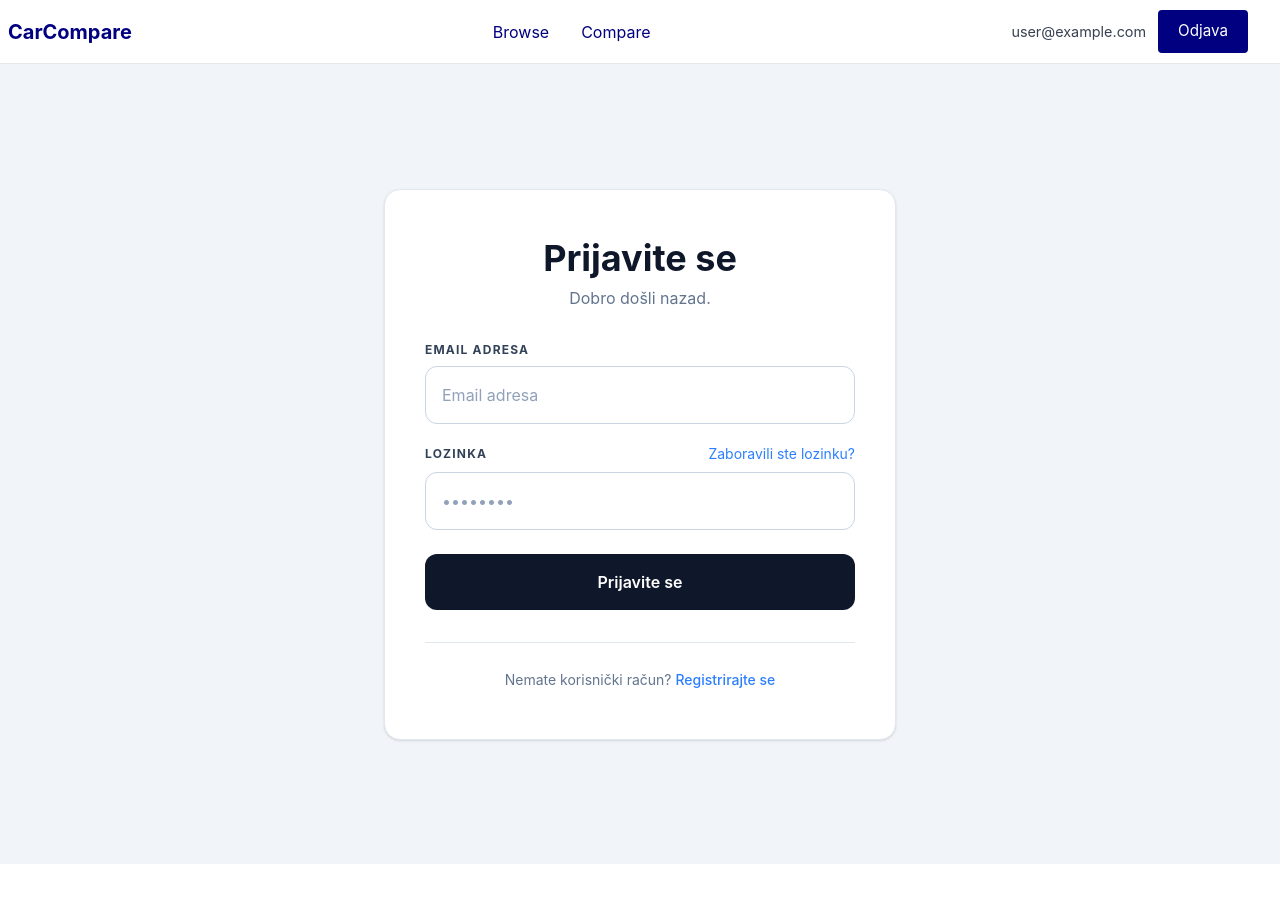
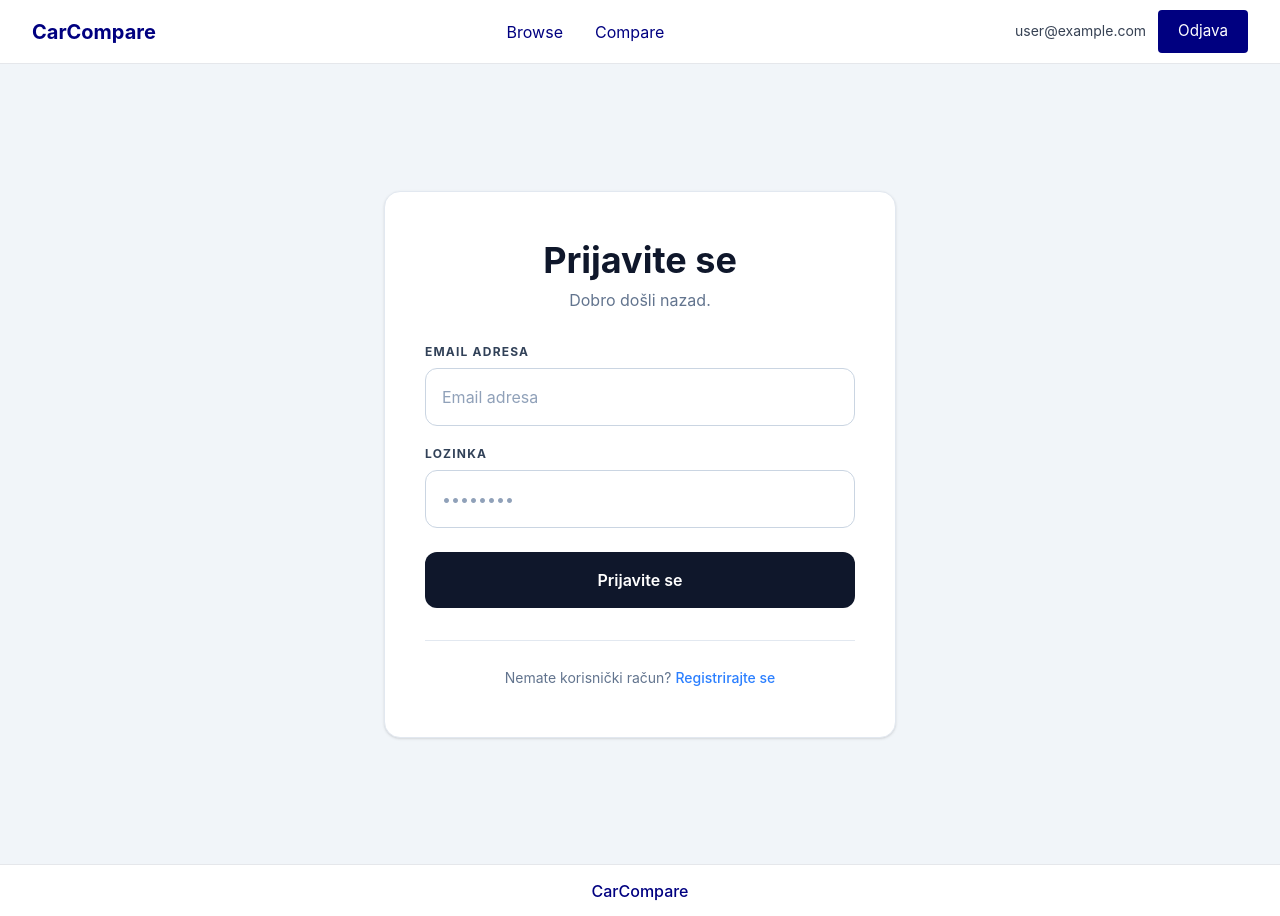
Before and after one commit to Diego160405/CarCompare, a Vue app: page /login in a window 1280 px wide. Before the commit the page ends 864 px from the top, so only its background shows below. Built offline with nearby package versions, Linux system fonts and the light colour scheme; no server answers; sample sign-in values are in the browser's storage.

Commit message:
Footer i tailwind u headeru(gdje nije dugacak)

```diff
--- a/src/App.vue
+++ b/src/App.vue
@@ -1,8 +1,14 @@
 <script setup>
 import Header from '@/components/Header.vue'
+import Footer from '@/components/Footer.vue'
 </script>
 
 <template>
-  <Header />
-  <RouterView />
+  <div class="flex flex-col min-h-screen">
+    <Header />
+    <main class="flex-1">
+      <RouterView />
+    </main>
+    <Footer />
+  </div>
 </template>
--- /dev/null
+++ b/src/components/Footer.vue
@@ -0,0 +1,5 @@
+<template>
+  <footer class="flex items-center justify-center h-13 bg-white border-t border-gray-200">
+    <span class="text-base font-medium text-navy" style="color: navy;">CarCompare</span>
+  </footer>
+</template>
--- a/src/components/Header.vue
+++ b/src/components/Header.vue
@@ -19,47 +19,32 @@ const logout = async () => {
 </script>
 
 <template>
-  <header class="header">
+  <header class="flex items-center justify-between px-8 h-16 bg-white border-b border-gray-200">
     <RouterLink to="/home" class="logo">CarCompare</RouterLink>
 
-    <nav class="nav">
+    <nav class="flex gap-8">
       <RouterLink to="/browse" class="nav-link">Browse</RouterLink>
       <RouterLink to="/compare" class="nav-link">Compare</RouterLink>
     </nav>
 
-    <div v-if="authStore.user" class="user-area">
-      <span class="user-email">{{ authStore.user.email }}</span>
-      <button class="auth-btn logout-btn" @click="logout">Odjava</button>
+    <div v-if="authStore.user" class="flex items-center gap-3">
+      <span class="text-sm text-gray-700">{{ authStore.user.email }}</span>
+      <button class="auth-btn border-none cursor-pointer" @click="logout">Odjava</button>
     </div>
-    <RouterLink v-else to="/signup" class="auth-btn">Sign up / Login</RouterLink>
+    <RouterLink v-else to="/login" class="auth-btn">Sign up / Login</RouterLink>
   </header>
 
-  <div v-if="loggedOut" class="logout-msg">
+  <div v-if="loggedOut" class="text-center text-red-600 font-semibold py-3">
     Uspješno ste se odjavili!
   </div>
 </template>
 
 <style scoped>
-.header {
-  display: flex;
-  align-items: center;
-  justify-content: space-between;
-  padding: 0 32px 0 8px;
-  height: 64px;
-  background: white;
-  border-bottom: 1px solid #e5e7eb;
-}
-
 .logo {
   font-size: 1.25rem;
   font-weight: 700;
   color: navy;
   text-decoration: none;
-}
-
-.nav {
-  display: flex;
-  gap: 32px;
 }
 
 .nav-link {
@@ -82,27 +67,4 @@ const logout = async () => {
   font-size: 0.95rem;
   border-radius: 4px;
 }
-
-.user-area {
-  display: flex;
-  align-items: center;
-  gap: 12px;
-}
-
-.user-email {
-  font-size: 0.9rem;
-  color: #374151;
-}
-
-.logout-btn {
-  border: none;
-  cursor: pointer;
-}
-
-.logout-msg {
-  text-align: center;
-  color: red;
-  font-weight: 600;
-  padding: 12px;
-}
 </style>
--- a/src/views/Login.vue
+++ b/src/views/Login.vue
@@ -60,7 +60,6 @@ const login = async () => {
           <label class="block text-xs font-bold tracking-widest text-slate-700 uppercase">
             Lozinka
           </label>
-          <a href="#" class="text-blue-500 text-sm hover:underline">Zaboravili ste lozinku?</a>
         </div>
         <input
           v-model="password"
@@ -69,11 +68,9 @@ const login = async () => {
           class="w-full border border-slate-300 rounded-xl px-4 py-4 text-slate-700 placeholder-slate-400 focus:outline-none focus:ring-2 focus:ring-slate-400 text-base"
         />
       </div>
-
       <button
         @click="login"
-        class="w-full bg-slate-900 hover:bg-slate-800 text-white font-semibold text-base rounded-xl py-4 transition-colors"
-      >
+        class="w-full bg-slate-900 hover:bg-slate-800 text-white font-semibold text-base rounded-xl py-4 transition-colors">
         Prijavite se
       </button>
 
@@ -83,7 +80,6 @@ const login = async () => {
           Registrirajte se
         </RouterLink>
       </div>
-
     </div>
   </div>
 </template>
```
